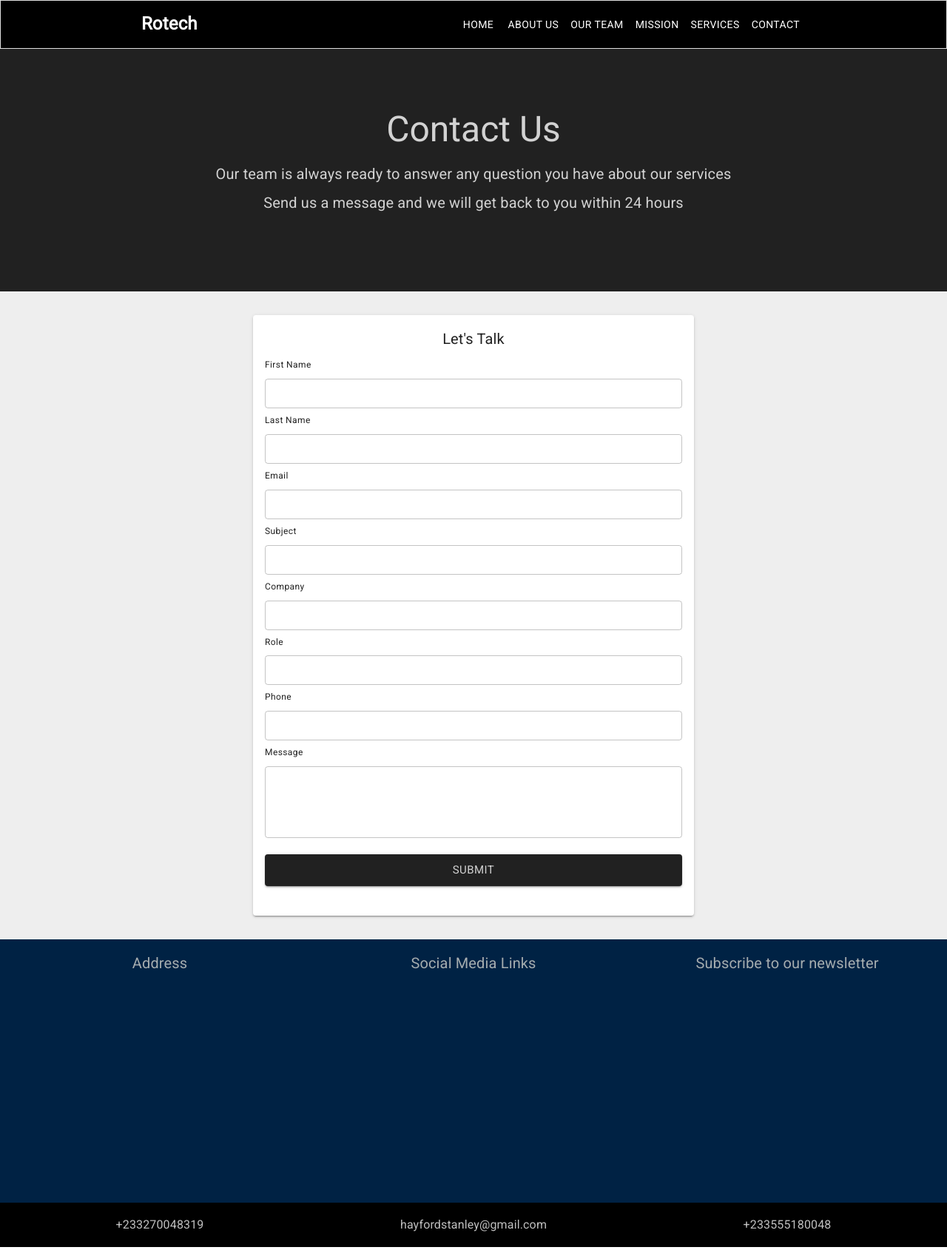
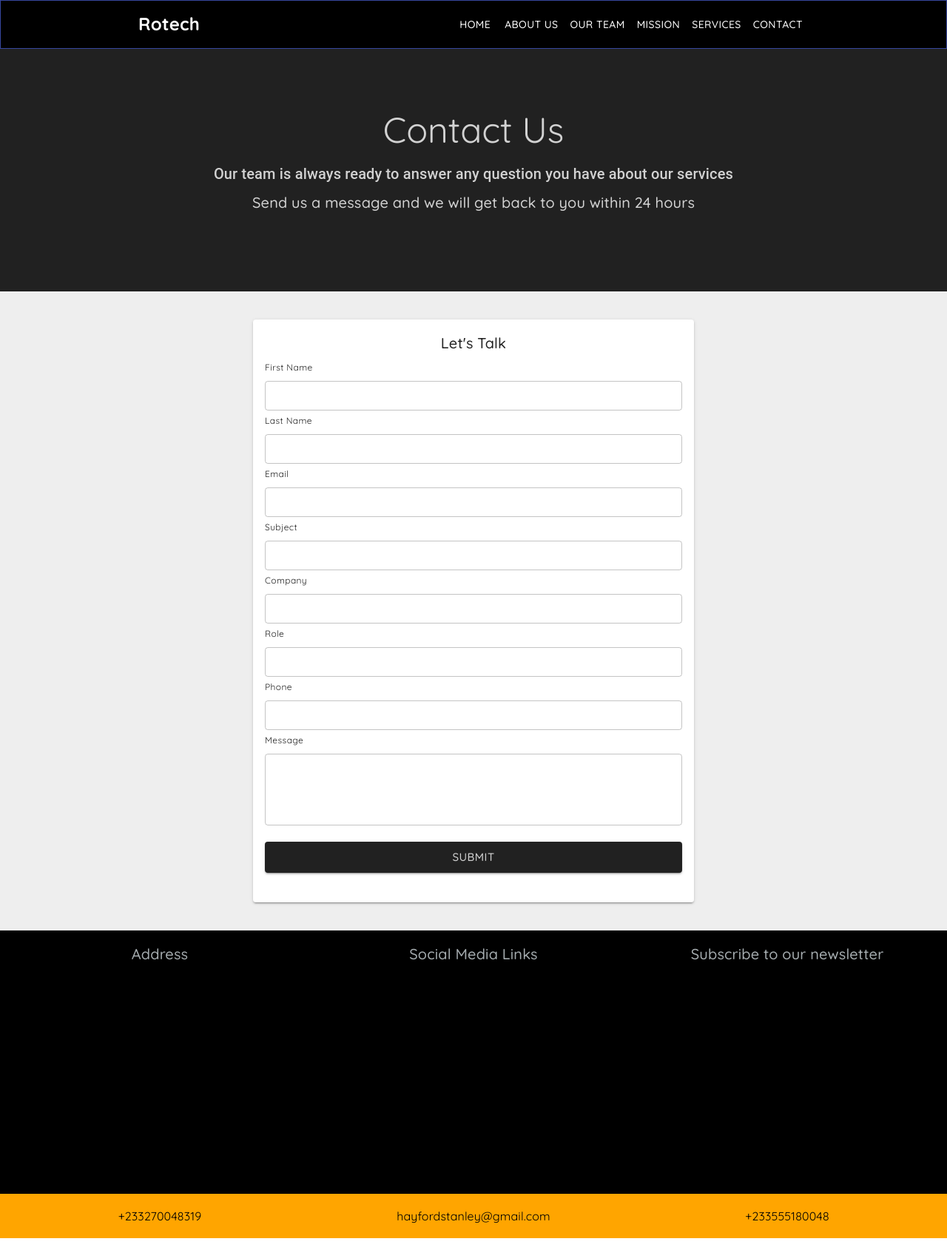
Before and after one commit to stanleyHayes/rotech-academy, a React (Create React App) app: page /contact in a window 1280 px wide. Shown: the whole page at 74% size. Built offline with nearby package versions, Linux system fonts and the light colour scheme.

Commit message:
Colors updated

```diff
--- a/public/index.html
+++ b/public/index.html
@@ -11,8 +11,7 @@
     />
     <link rel="apple-touch-icon" href="%PUBLIC_URL%/logo192.png" />
 
-    <link href="https://fonts.googleapis.com/css2?family=Roboto:wght@100;400&display=swap" rel="stylesheet">
-
+    <link href="https://fonts.googleapis.com/css2?family=Quicksand:wght@300;400;500;515;600;700&display=swap" rel="stylesheet">
     <link rel="manifest" href="%PUBLIC_URL%/manifest.json" />
     <!--
       Notice the use of %PUBLIC_URL% in the tags above.
--- a/src/App.css
+++ b/src/App.css
@@ -1,3 +1,9 @@
+html, body{
+  font-family: "Quicksand sans-serif", serif !important; ;
+}
+
+
+
 .Nav-Container{
   list-style-type: none;
   flex-grow: 2;
@@ -65,10 +71,10 @@
   justify-content: center;
 }
 
-.green-background{
-  background-color: #69be28;
+.orange-background{
+  background-color: orange;
 }
 
-.bluish-background{
-  background-color: #024;
+.black-background{
+  background-color: black;
 }
--- a/src/components/navigation/DesktopNavigationHeader.js
+++ b/src/components/navigation/DesktopNavigationHeader.js
@@ -1,5 +1,5 @@
 import React from "react";
-import {Toolbar, Grid, Button, Typography, Avatar} from "@material-ui/core";
+import {Toolbar, Grid, Button, Typography} from "@material-ui/core";
 import {Link} from "react-router-dom";
 import {makeStyles} from "@material-ui/core/styles";
 
@@ -16,7 +16,8 @@ function DesktopNavigationHeader(props) {
         title: {
             color: "white",
             fontWeight: "bold",
-            fontSize: 24
+            fontSize: 24,
+            fontFamily: "Quicksand"
         },
         navLinks: {
             flexGrow: 1
@@ -35,7 +36,8 @@ function DesktopNavigationHeader(props) {
             backgroundColor: "black"
         },
         link: {
-            color: "white"
+            color: "white",
+            fontFamily: "Quicksand"
         }
     });
 
--- a/src/components/navigation/Footer.js
+++ b/src/components/navigation/Footer.js
@@ -9,38 +9,45 @@ function Footer() {
         container: {
             display: "flex",
             flexDirection: "column",
-            minHeight: "50vh"
+            minHeight: "50vh",
+            fontFamily: "Quicksand"
         },
         mainLinksContainer: {
             flexGrow: 1
         },
         contactContainer: {
-            backgroundColor: "black",
+            backgroundColor: "orange",
             paddingTop: 16,
             paddingBottom: 16,
         },
         contactTitle: {
-            color: "rgba(255, 255, 255, .75)"
+            color: "black",
+            fontFamily: "Quicksand"
+        },
+        title: {
+            fontFamily: "Quicksand"
         }
     });
 
     const classes = useStyles();
     return (
-        <div className="footer-section bluish-background">
+        <div className="footer-section black-background">
             <div className={classes.container}>
                 <div className={classes.mainLinksContainer}>
                     <Container>
                         <Grid container={true} justify="center" spacing={5}>
                             <Grid item={true} xs={12} md={4}>
-                                <Typography align="center" variant="h6">Address</Typography>
+                                <Typography className={classes.title} align="center" variant="h6">Address</Typography>
 
                             </Grid>
                             <Grid item={true} xs={12} md={4}>
-                                <Typography align="center" variant="h6">Social Media Links</Typography>
+                                <Typography className={classes.title} align="center" variant="h6">Social Media
+                                    Links</Typography>
                             </Grid>
 
                             <Grid item={true} xs={12} md={4}>
-                                <Typography align="center" variant="h6">Subscribe to our newsletter</Typography>
+                                <Typography className={classes.title} align="center" variant="h6">Subscribe to our
+                                    newsletter</Typography>
                             </Grid>
                         </Grid>
                     </Container>
@@ -50,15 +57,18 @@ function Footer() {
                     <Container>
                         <Grid container={true} justify="center" spacing={5}>
                             <Grid item={true} xs={12} md={4}>
-                                <Typography className={classes.contactTitle}  align="center" variant="subtitle1">+233270048319</Typography>
+                                <Typography className={classes.contactTitle} align="center"
+                                            variant="subtitle1">+233270048319</Typography>
                             </Grid>
                             <Grid item={true} xs={12} md={4}>
-                                <Typography className={classes.contactTitle}  align="center" variant="subtitle1">hayfordstanley@gmail.com</Typography>
+                                <Typography className={classes.contactTitle} align="center"
+                                            variant="subtitle1">hayfordstanley@gmail.com</Typography>
 
                             </Grid>
 
                             <Grid item={true} xs={12} md={4}>
-                                <Typography className={classes.contactTitle} align="center" variant="subtitle1">+233555180048</Typography>
+                                <Typography className={classes.contactTitle} align="center"
+                                            variant="subtitle1">+233555180048</Typography>
                             </Grid>
                         </Grid>
                     </Container>
--- a/src/components/navigation/NavigationBar.js
+++ b/src/components/navigation/NavigationBar.js
@@ -5,21 +5,13 @@ import {useMediaQuery} from "@material-ui/core";
 import "../../App.css";
 import MobileNavigationHeader from "./MobileNavigationHeader";
 import DesktopNavigationHeader from "./DesktopNavigationHeader";
-import {makeStyles} from "@material-ui/styles";
 
-function NavigationBar(props) {
+function NavigationBar() {
 
     const mobileScreen = useMediaQuery('(max-width: 800px)');
 
-    const useStyles = makeStyles({
-        root: {
-            backgroundColor: "white"
-        }
-    });
-
-    const classes = useStyles();
     return (
-        <AppBar className={classes.root} variant="outlined" elevation={2}>
+        <AppBar variant="outlined">
             {
                 (mobileScreen) ?
                     (<MobileNavigationHeader/>) :
--- a/src/components/shared/ServiceItem.js
+++ b/src/components/shared/ServiceItem.js
@@ -7,19 +7,23 @@ function ServiceItem({title, line1, line2, line3, line4, line5, line6, disabled}
     const useStyles = makeStyles({
         item: {
             paddingTop: 16,
-            paddingBottom: 16
+            paddingBottom: 16,
+            fontFamily: "Quicksand"
         },
         card: {
             borderWidth: 2,
             borderColor: "black",
-            borderStyle: "solid"
+            borderStyle: "solid",
+            fontFamily: "Quicksand"
         },
         button: {
             backgroundColor: "black",
-            color: "white"
+            color: "white",
+            fontFamily: "Quicksand"
         },title: {
             fontWeight: "bold",
-            fontSize: 24
+            fontSize: 24,
+            fontFamily: "Quicksand"
         },
         divider: {
             backgroundColor: "black"
--- a/src/pages/contact/ContactPage.js
+++ b/src/pages/contact/ContactPage.js
@@ -73,11 +73,15 @@ function ContactPage() {
             marginTop: 18,
             marginBottom: 16,
             color: "rgba(255, 255, 255, 0.8)",
-            backgroundColor: "#212121"
+            backgroundColor: "#212121",
+            fontFamily: "Quicksand"
         },
         divContainer: {
             background: "#eeeeee",
             marginTop: 50
+        },
+        text: {
+            fontFamily: "Quicksand"
         }
     });
 
@@ -88,12 +92,12 @@ function ContactPage() {
             <Layout>
                 <div className="contact-section dark-background">
                     <Container>
-                        <Typography gutterBottom={true} align="center" variant="h3">Contact Us</Typography>
+                        <Typography className={classes.text} gutterBottom={true} align="center" variant="h3">Contact Us</Typography>
                         <div>
                             <Typography gutterBottom={true} variant="h6" align="center">
                                 Our team is always ready to answer any question you have about our services
                             </Typography>
-                            <Typography gutterBottom={true} variant="h6" align="center">
+                            <Typography className={classes.text} gutterBottom={true} variant="h6" align="center">
                                 Send us a message and we will get back to you within 24 hours
                             </Typography>
                         </div>
@@ -107,11 +111,11 @@ function ContactPage() {
                             <Grid item={true} xs={12} md={8} lg={6}>
                                 <Card variant="elevation" raised={true} elevation={2}>
                                     <CardContent>
-                                        <Typography gutterBottom={true} variant="h6" align="center">
+                                        <Typography className={classes.text} gutterBottom={true} variant="h6" align="center">
                                             Let's Talk
                                         </Typography>
 
-                                        <Typography variant="caption">First Name</Typography>
+                                        <Typography className={classes.text} variant="caption">First Name</Typography>
                                         <TextField
                                             name="firstName"
                                             fullWidth={true}
@@ -123,7 +127,7 @@ function ContactPage() {
                                         />
 
 
-                                        <Typography variant="caption">Last Name</Typography>
+                                        <Typography className={classes.text} variant="caption">Last Name</Typography>
                                         <TextField
                                             name="lastName"
                                             fullWidth={true}
@@ -135,7 +139,7 @@ function ContactPage() {
                                         />
 
 
-                                        <Typography variant="caption">Email</Typography>
+                                        <Typography className={classes.text} variant="caption">Email</Typography>
                                         <TextField
                                             required={true}
                                             name="email"
@@ -147,7 +151,7 @@ function ContactPage() {
                                             onChange={handleContactChange}
                                         />
 
-                                        <Typography variant="caption">Subject</Typography>
+                                        <Typography className={classes.text} variant="caption">Subject</Typography>
                                         <TextField
                                             required={true}
                                             name="subject"
@@ -159,7 +163,7 @@ function ContactPage() {
                                             onChange={handleContactChange}
                                         />
 
-                                        <Typography variant="caption">Company</Typography>
+                                        <Typography className={classes.text} variant="caption">Company</Typography>
                                         <TextField
                                             name="company"
                                             fullWidth={true}
@@ -170,7 +174,7 @@ function ContactPage() {
                                             onChange={handleContactChange}
                                         />
 
-                                        <Typography variant="caption">Role</Typography>
+                                        <Typography className={classes.text} variant="caption">Role</Typography>
                                         <TextField
                                             name="role"
                                             fullWidth={true}
@@ -181,7 +185,7 @@ function ContactPage() {
                                             onChange={handleContactChange}
                                         />
 
-                                        <Typography variant="caption">Phone</Typography>
+                                        <Typography className={classes.text} variant="caption">Phone</Typography>
                                         <TextField
                                             name="phone"
                                             fullWidth={true}
@@ -192,7 +196,7 @@ function ContactPage() {
                                             onChange={handleContactChange}
                                         />
 
-                                        <Typography variant="caption">Message</Typography>
+                                        <Typography className={classes.text} variant="caption">Message</Typography>
                                         <TextField
                                             name="message"
                                             fullWidth={true}
```
Also changed, not shown: src/components/shared/TeamMember.js (+15 -8 lines), src/pages/home/HomePage.js (+16 -12 lines).
